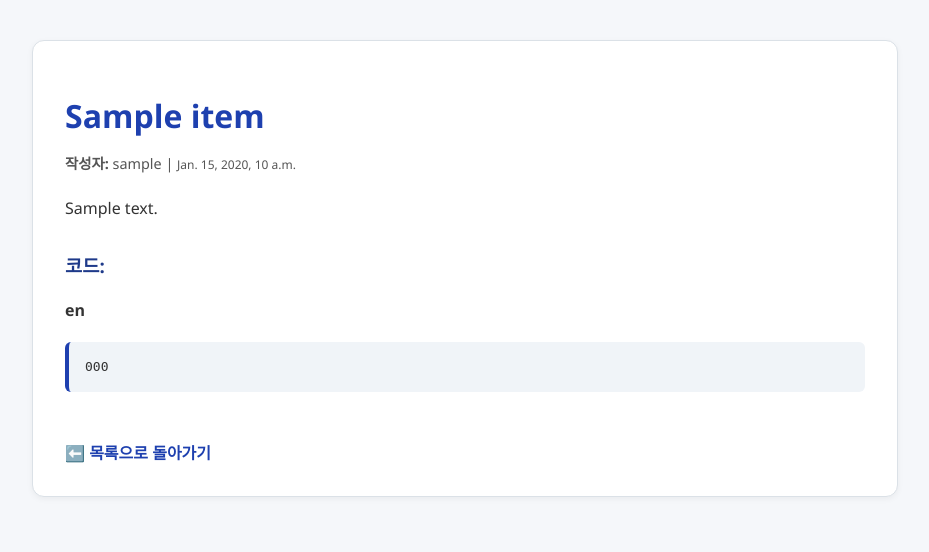
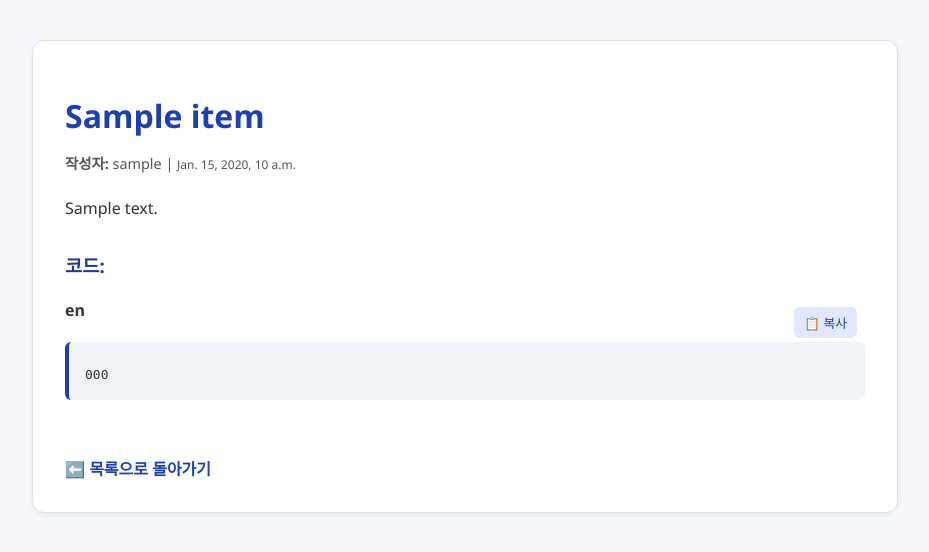
Before and after one commit to songkungsun/2-project-web-learnig-mate, a Django app: page /snippets/1/ in a window 1280 px wide. Shown: the top 552 px of the page, without its empty margins (175-1104 px from the left). Run offline with Django 5.2, Linux system fonts and the light colour scheme; tables that the repository leaves empty hold one stand-in row (values such as "Sample post"); a database or web service that is not in the repository returns one stand-in record (values such as "Sample title"); data that the repository does not hold is empty.

Commit message:
add css and search,copy

```diff
--- a/bytestash_web/viewer/templates/snippet_detail.html
+++ b/bytestash_web/viewer/templates/snippet_detail.html
@@ -30,13 +30,44 @@
       color: #1e3a8a;
     }
 
+    .meta {
+      font-size: 0.9rem;
+      color: #555;
+      margin-bottom: 1.5rem;
+    }
+
     pre {
       background-color: #f0f4f8;
       border-left: 4px solid #1e40af;
-      padding: 1rem;
-      font-family: 'Courier New', monospace;
+      padding: 1.5rem 1rem 1rem 1rem; /* 위 여백 확보 */
       border-radius: 6px;
       overflow-x: auto;
+      font-family: 'Courier New', monospace;
+      white-space: pre-wrap;
+    }
+
+    .code-block {
+      position: relative;
+      margin-bottom: 1.5rem;
+    }
+
+    .copy-btn {
+      position: absolute;
+      top: 8px;
+      right: 8px;
+      background-color: #e0e7ff;
+      border: none;
+      padding: 6px 10px;
+      border-radius: 6px;
+      cursor: pointer;
+      font-size: 0.8rem;
+      color: #1e40af;
+      transition: background-color 0.2s ease;
+      z-index: 1;
+    }
+
+    .copy-btn:hover {
+      background-color: #c7d2fe;
     }
 
     a {
@@ -50,29 +81,43 @@
     a:hover {
       text-decoration: underline;
     }
-
-    .meta {
-      font-size: 0.9rem;
-      color: #555;
-      margin-bottom: 1.5rem;
-    }
   </style>
 </head>
 <body>
   <div class="container">
     <h1>{{ snippet.title }}</h1>
-    <p class="meta"><strong>작성자:</strong> {{ snippet.username }} | <small>{{ snippet.updated_at }}</small></p>
+    <p class="meta">
+      <strong>작성자:</strong> {{ snippet.username }} | <small>{{ snippet.updated_at }}</small>
+    </p>
     <p>{{ snippet.description }}</p>
 
     <h3>코드:</h3>
     {% for block in snippet.code_blocks %}
-      <h4>{{ block.language }}</h4>
-      <pre><code>{{ block.code }}</code></pre>
+      <div class="code-block">
+        <h4>{{ block.language }}</h4>
+        <button class="copy-btn" onclick="copyCode(this)">📋 복사</button>
+        <pre><code>{{ block.code }}</code></pre>
+      </div>
     {% empty %}
       <p>코드가 없습니다.</p>
     {% endfor %}
 
     <a href="/snippets/">⬅️ 목록으로 돌아가기</a>
   </div>
+
+  <script>
+    function copyCode(button) {
+      const codeElement = button.nextElementSibling.querySelector('code');
+      const text = codeElement.innerText;
+
+      navigator.clipboard.writeText(text).then(() => {
+        button.innerText = "✅ 복사됨!";
+        setTimeout(() => button.innerText = "📋 복사", 2000);
+      }).catch(err => {
+        console.error("복사 실패:", err);
+        alert("복사에 실패했어요!");
+      });
+    }
+  </script>
 </body>
 </html>
--- a/bytestash_web/viewer/views.py
+++ b/bytestash_web/viewer/views.py
@@ -5,21 +5,32 @@ def snippet_list(request):
     response = requests.get("http://localhost:8000/snippets/")
     snippets = response.json()
 
-    # 필터링
     filter_option = request.GET.get("filter", "all")
+    search_query = request.GET.get("q", "")
+
+    # error 필터
     if filter_option == "error":
         snippets = [s for s in snippets if "error" in s["title"].lower()]
+
+    # 검색 필터
+    if search_query:
+        snippets = [
+            s for s in snippets
+            if search_query.lower() in s["title"].lower()
+            or search_query.lower() in s["description"].lower()
+        ]
 
     return render(request, 'snippet_list.html', {
         'snippets': snippets,
         'filter_option': filter_option,
+        'search_query': search_query,
     })
 
 def snippet_detail(request, snippet_id):
     try:
         response = requests.get(f"http://localhost:8000/snippets/{snippet_id}")
         snippet = response.json()
-    except Exception as e:
+    except Exception:
         snippet = None
 
     return render(request, 'snippet_detail.html', {
```
Also changed, not shown: bytestash_web/viewer/templates/snippet_list.html (+8 -2 lines), fastapi-server/main.py (+7 -6 lines), requirements.txt (added, +21 -0 lines).
